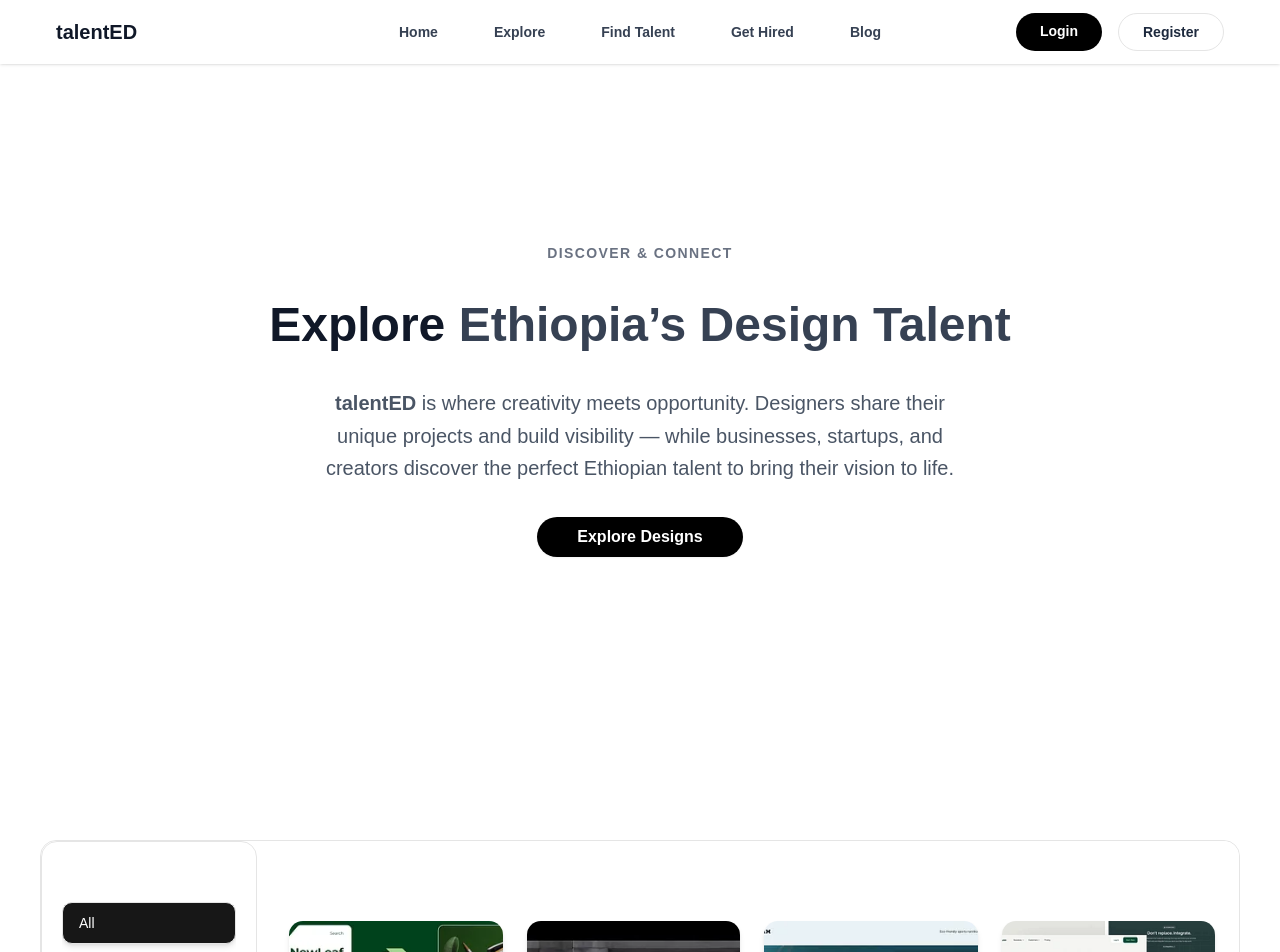
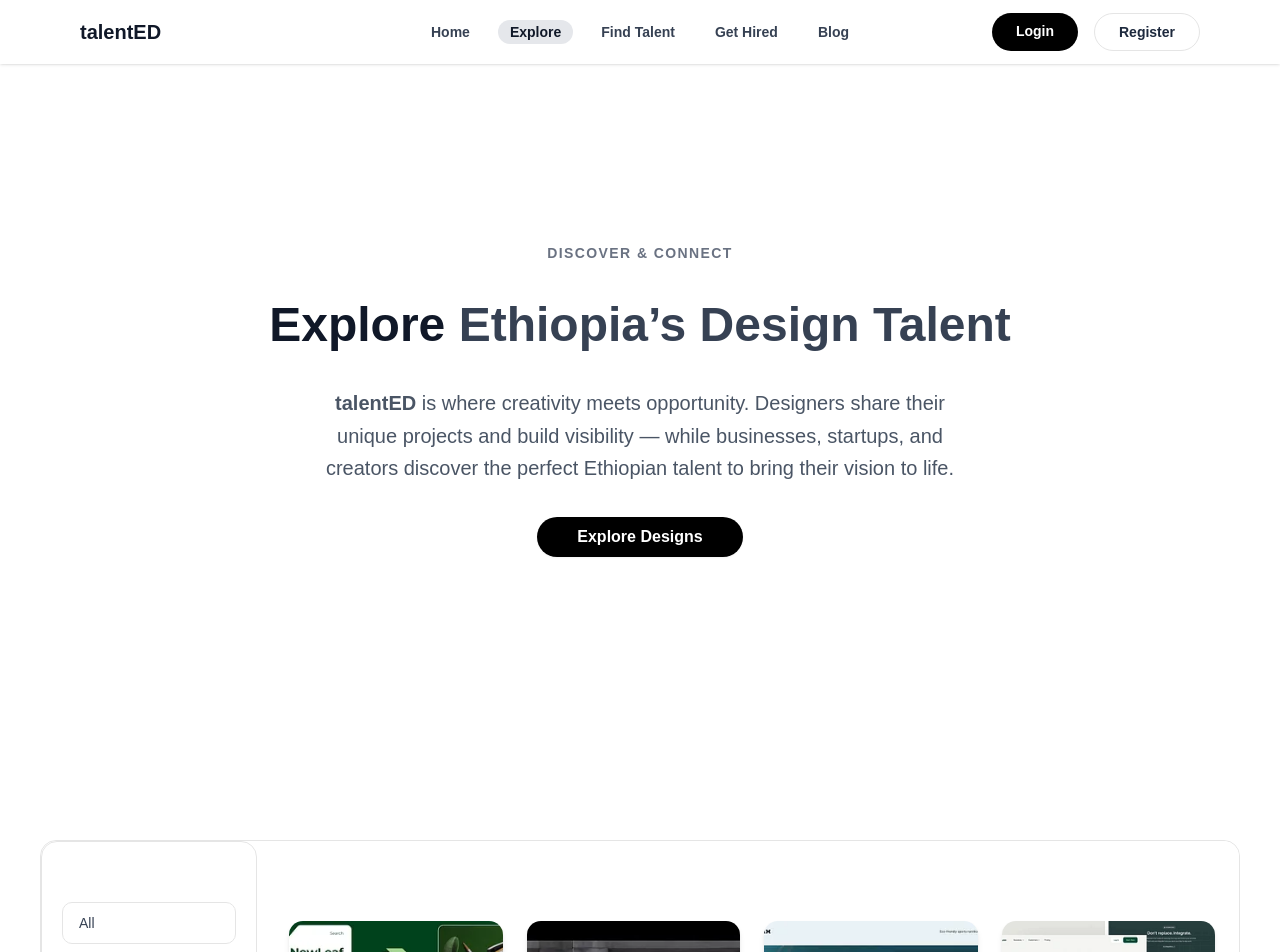
Before and after one commit to firomsahika/QaaliiDesigns, a Next.js app in the folder client/: page /explore/all in a window 1280 px wide. Shown: the top 952 px of the page. Built offline with nearby package versions, Linux system fonts and the light colour scheme; a web font is replaced by a local one.

Commit message:
fixed: sideabr routes issue

```diff
--- a/client/src/app/explore/[category]/page.tsx
+++ b/client/src/app/explore/[category]/page.tsx
@@ -1,18 +1,22 @@
 import DesignGrid from "../components/DesignGrid";
 import datas from "../../design/designDatas/CardData";
 
-export default function CategoryPage({
-  params,
+export default function CategoriesPage({
+  searchParams,
 }: {
-  params: { category: string };
+  searchParams?: { category?: string };
 }) {
-  const categoryParam = params.category?.toLowerCase().replace(/\s+/g, "-");
+  const rawCategory = (searchParams?.category ?? "all") as string;
+  const categoryParam = decodeURIComponent(rawCategory)
+    .toLowerCase()
+    .replace(/\s+/g, "-");
 
   const filteredDatas =
     categoryParam === "all"
       ? datas
       : datas.filter(
-          (item) => item.category.toLowerCase().replace(/\s+/g, "-") === categoryParam
+          (item) =>
+            item.category.toLowerCase().replace(/\s+/g, "-") === categoryParam
         );
 
   const datasToShow = filteredDatas.length > 0 ? filteredDatas : [];
--- a/client/src/app/explore/components/SideBar.tsx
+++ b/client/src/app/explore/components/SideBar.tsx
@@ -1,7 +1,7 @@
 "use client";
 
 import Link from "next/link";
-import { usePathname } from "next/navigation";
+import { usePathname, useSearchParams } from "next/navigation";
 import { cn } from "@/lib/utils";
 import { ScrollArea } from "@/components/ui/scroll-area";
 
@@ -18,25 +18,25 @@ const categories = [
 ];
 
 export function Sidebar() {
-  const pathname = usePathname();
+  const pathname = usePathname() || "";
+  const searchParams = useSearchParams();
+  const categoryParam = searchParams?.get("category")?.toLowerCase() ?? "all";
 
   return (
     <aside className="w-54 pt-5 border bg-white/80 backdrop-blur-md rounded-2xl h-screen sticky top-0">
       <ScrollArea className="h-full p-5 space-y-10">
         {categories.map((cat) => {
           const slug = cat.toLowerCase().replace(/\s+/g, "-");
-          const href = slug === "all" ? "/explore/all" : `/explore/${slug}`;
+          const href = `/explore/categories?category=${encodeURIComponent(slug)}`;
 
-          // ✅ Fix active state logic
           const isActive =
-            pathname === href ||
-            (cat === "All" &&
-              (pathname === "/explore/categories" || pathname === "/explore/categories"));
+            pathname === "/explore/categories" && categoryParam === slug;
 
           return (
             <Link
               key={cat}
               href={href}
+              aria-current={isActive ? "page" : undefined}
               className={cn(
                 "block px-4 border my-5 py-2.5 rounded-lg text-sm font-medium transition-all",
                 isActive
--- a/client/src/app/explore/layout.tsx
+++ b/client/src/app/explore/layout.tsx
@@ -7,7 +7,7 @@ export default function ExploreLayout({
   children: React.ReactNode;
 }) {
   return (
-    <div className="flex  flex-col min-h-screen gap-10">
+    <div className="flex flex-col min-h-screen gap-10">
       {/* ✅ Stays fixed — not re-rendered on route change */}
       <ExploreIntro />
 
--- a/client/src/components/Header.tsx
+++ b/client/src/components/Header.tsx
@@ -1,23 +1,29 @@
 "use client";
 
-import React from 'react'
-import Link from 'next/link'
-import { usePathname } from 'next/navigation'
+import React from "react";
+import Link from "next/link";
+import { usePathname } from "next/navigation";
 
 const Header = () => {
   const pathName = usePathname() || "/";
 
-  const normalize = (p: string) => p.replace(/\/+$/, '') || '/';
-  const isActive = (href: string) => normalize(pathName) === normalize(href);
+  const normalize = (p: string) => p.replace(/\/+$/, "") || "/";
+  const isActive = (href: string) => {
+    const p = normalize(pathName);
+    const h = normalize(href);
+
+    if (h === "/") return p === h;
+    return p === h || p.startsWith(h + "/");
+  };
 
   const navLinkClass = (href: string) =>
-    `transition-colors px-5 py-1.5 rounded-full font-semibold ${
-      isActive(href) ? 'bg-gray-200 text-gray-900' : 'text-gray-700 hover:text-gray-900'
-    }`
+    `transition-colors px-3 py-1 rounded-full font-semibold ${
+      isActive(href) ? "bg-gray-200 text-gray-900" : "text-gray-700 hover:text-gray-900"
+    }`;
 
   return (
     <header className="w-full shadow-sm z-50 bg-white fixed top-0 left-0">
-      <div className="mx-auto flex items-center justify-between h-16 px-6 md:px-14 relative z-10">
+      <div className="mx-auto flex items-center justify-between h-16 px-6 md:px-20 relative z-10">
         {/* Logo (Left) */}
         <div className="flex-1 flex items-center">
           <h1 className="font-bold text-xl cursor-pointer text-gray-900">
@@ -27,14 +33,15 @@ const Header = () => {
 
         {/* Navigation (Center) */}
         <nav className="flex-1 hidden md:flex justify-center text-nowrap">
-          <ul className="flex items-center  space-x-4 text-sm">
+          <ul className="flex items-center space-x-4 text-sm">
             <li>
               <Link href="/" className={navLinkClass("/")}>
                 Home
               </Link>
             </li>
             <li>
-              <Link href="/explore/categories" className={navLinkClass("/explore/categories")}>
+              {/* go to categories route with query param (e.g. ?category=all) */}
+              <Link href="/explore/categories?category=all" className={navLinkClass("/explore")}>
                 Explore
               </Link>
             </li>
@@ -73,7 +80,7 @@ const Header = () => {
         </div>
       </div>
     </header>
-  )
-}
+  );
+};
 
 export default Header;
```
